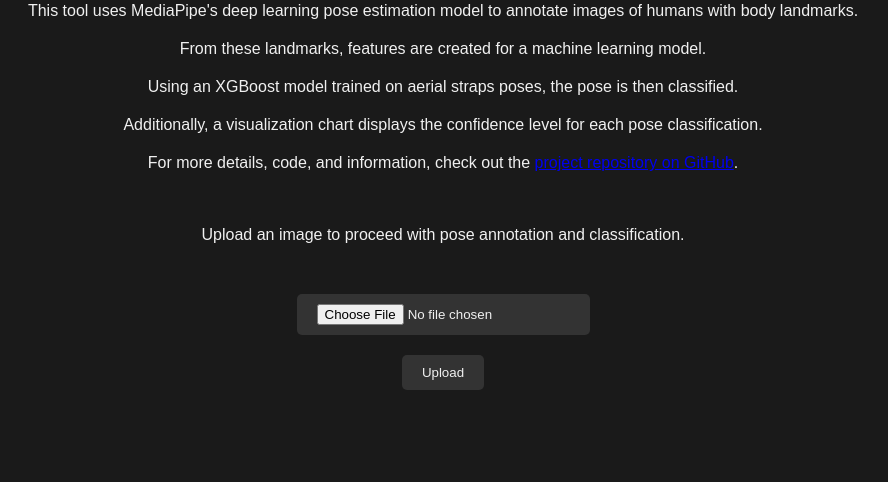
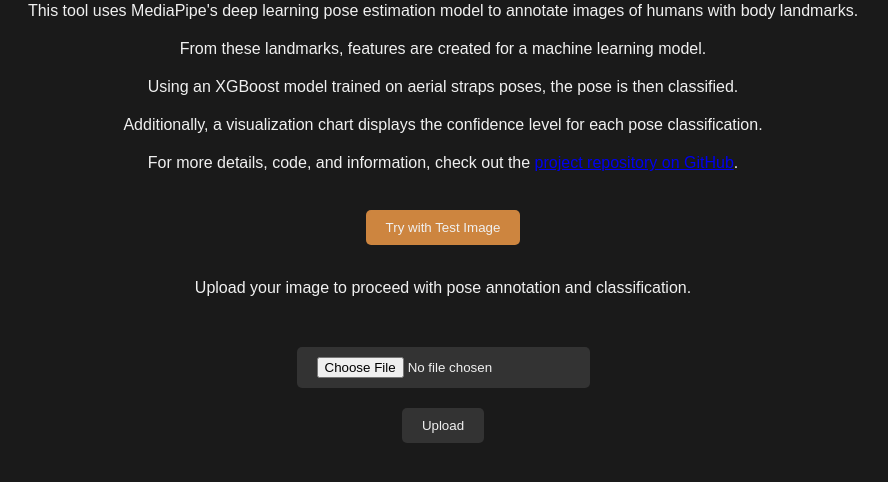
Before and after one commit to SloughJE/aerial_straps_classifier, a FastAPI app: page / in a window 1280 px wide. Shown: the part 145-627 px from the top of the page, without its empty margins (197-1085 px from the left). Run offline with FastAPI, Linux system fonts and the light colour scheme; parts of the project's set-up code (start-up, migrations or seed data) failed here and were passed over.

Commit message:
adding test image

```diff
--- a/api/main.py
+++ b/api/main.py
@@ -180,3 +180,33 @@ async def process_image(background_tasks: BackgroundTasks, file: UploadFile = Fi
         logger.error(f"An error occurred: {str(e)}")
         background_tasks.add_task(cleanup_files, UPLOAD_DIR, age_minutes=1)
         return {"error": str(e)}
+
+@app.get("/test_image/")
+async def process_test_image(background_tasks: BackgroundTasks) -> Dict[str, Union[str, float]]:
+    try:
+        input_path = BASE_DIRECTORY / "test_images" / "DSC09032.JPG"
+        file_stem = input_path.stem
+
+        # Ensure the original image is in a web-accessible location
+        web_accessible_original = UPLOAD_DIR / f"{file_stem}.JPG"
+        shutil.copy(input_path, web_accessible_original)
+
+        df_features, og_img_path, annotated_img_path = extract_image_features(input_path)
+        pose_decoded, probabilities, pose_labels = get_pose_prediction(df_features, xgb_model, label_encoder)
+
+        chart_filename = UPLOAD_DIR / f"{file_stem}_chart.html"
+        create_probability_chart(probabilities, pose_labels, str(chart_filename), str(og_img_path))
+
+        background_tasks.add_task(cleanup_files, UPLOAD_DIR, age_minutes=1)
+
+        return {
+            "original_filename": str(web_accessible_original),
+            "annotated_filename": str(annotated_img_path),
+            "predicted_pose": pose_decoded,
+            "chart_filename": str(chart_filename)
+        }
+
+    except Exception as e:
+        logger.error(f"An error occurred: {str(e)}")
+        background_tasks.add_task(cleanup_files, UPLOAD_DIR, age_minutes=1)
+        return {"error": str(e)}
--- a/api/templates/index.html
+++ b/api/templates/index.html
@@ -67,6 +67,20 @@
             padding: 0;
             overflow: hidden;
         }
+        button#testImageButton {
+            background-color: #CD853F; /* Peru */
+            color: #f0f0f0; /* Light text color */
+            padding: 10px 20px;
+            border: none;
+            border-radius: 5px;
+            cursor: pointer;
+            transition: background-color 0.3s;
+        }
+
+        button#testImageButton:hover {
+            background-color: #B77A37; /* Slightly darker peru for hover */
+        }
+
 
     </style>
 </head>
@@ -79,14 +93,18 @@
     <p>Additionally, a visualization chart displays the confidence level for each pose classification.</p>
     <p>For more details, code, and information, check out the <a href="https://github.com/SloughJE/aerial_straps_classifier" target="_blank">project repository on GitHub</a>.</p>
     <br>
-    <p>Upload an image to proceed with pose annotation and classification.</p>
 
+    <button id="testImageButton" onclick="processTestImage()">Try with Test Image</button>
+    <br><br>
+
+    <p>Upload your image to proceed with pose annotation and classification.</p>
     <form id="uploadForm" enctype="multipart/form-data">
         <input type="file" id="fileInput" accept="image/*" required aria-label="Select an image to upload">
         <br>
         <input type="submit" value="Upload">
     </form>
-    <p id="feedbackMessage" style="color: red;"></p>
+
+<p id="feedbackMessage" style="color: red;"></p>
     <!-- These sections will be initially hidden -->
     <div id="results" style="display: none;">
         <div>
@@ -182,6 +200,48 @@
                 console.error(error); // Logs the error for debugging
             }
         };
+        async function processTestImage() {
+            const feedbackMessage = document.getElementById("feedbackMessage");
+            feedbackMessage.style.color = '#b0b0b0'; // Light gray color
+            feedbackMessage.textContent = "Annotating, creating features, and classifying pose with test image...";
+
+            try {
+                let response = await fetch("/test_image/");
+
+                if (!response.ok) {
+                    throw new Error(`Server responded with ${response.status}`);
+                }
+
+                let result = await response.json(); // Parse the result from the server
+
+                if (result.error) {
+                    feedbackMessage.style.color = 'red';
+                    feedbackMessage.textContent = result.error;
+                } else if (result.original_filename && result.annotated_filename) {
+                    document.getElementById("originalImage").src = "/image_processing/" + result.original_filename.split("/").pop();
+                    let annotatedImagePath = "/image_processing/" + result.annotated_filename.split("/").pop();
+                    document.getElementById("annotatedImage").src = annotatedImagePath;
+                    document.getElementById("downloadLink").href = annotatedImagePath; // set download link
+                    if (result.predicted_pose) {
+                        document.getElementById("predictedPose").textContent = result.predicted_pose;
+                    }
+                    if (result.chart_filename) {
+                        let chartPath = "/image_processing/" + result.chart_filename.split("/").pop();
+                        document.getElementById("poseChart").src = chartPath;
+                    }
+                    document.getElementById("results").style.display = "block";
+                    feedbackMessage.textContent = "";
+                } else {
+                    feedbackMessage.style.color = 'red';
+                    feedbackMessage.textContent = "Failed to process test image.";
+                }
+
+            } catch (error) {
+                feedbackMessage.style.color = 'red';
+                feedbackMessage.textContent = "An error occurred while processing your request.";
+                console.error(error); // Logs the error for debugging
+            }
+        }
     </script>
 
 </body>
--- a/src/models/train_model.py
+++ b/src/models/train_model.py
@@ -11,6 +11,7 @@ from mlflow.data.pandas_dataset import PandasDataset
 
 from .xgboost_model import train_xgb
 from ..utils.processing_utils import CustomLabelEncoder, convert_spatial_features_to_categorical
+
 logger = logging.getLogger(__name__)
 
 
```
